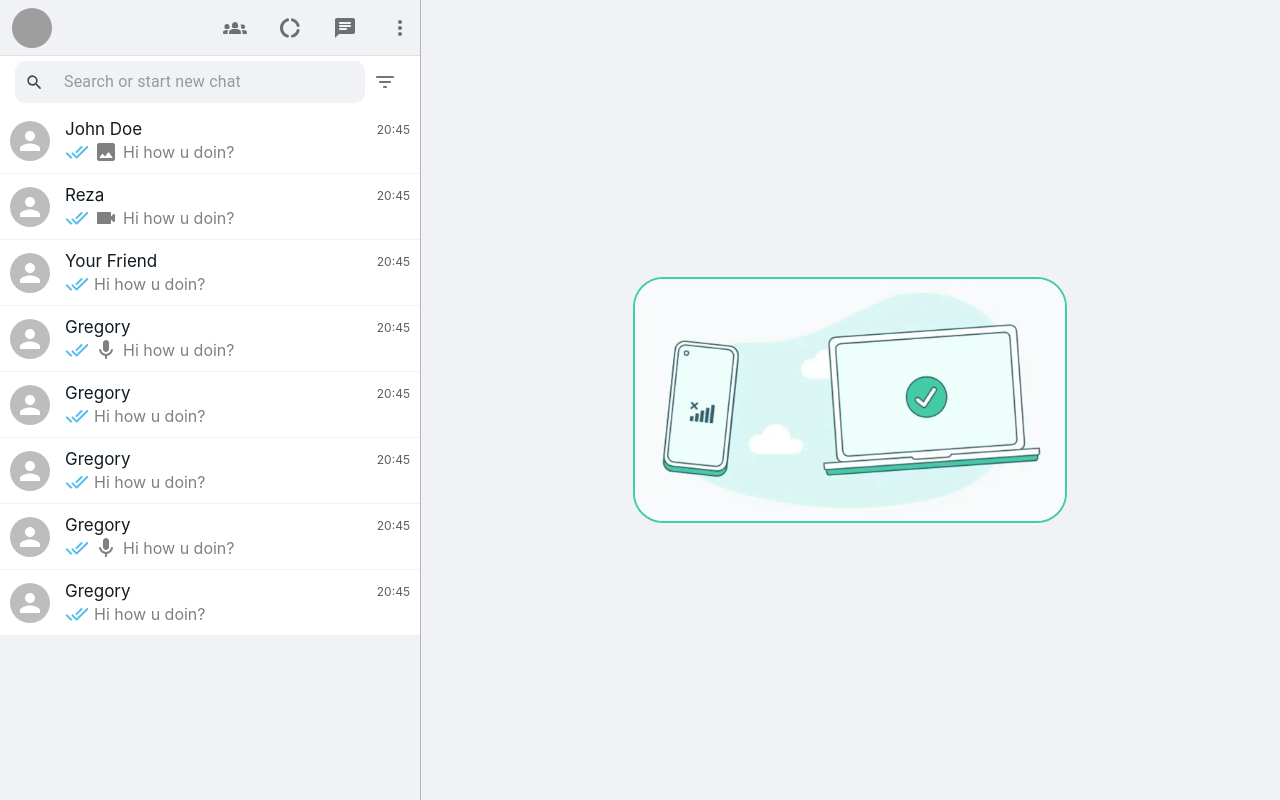
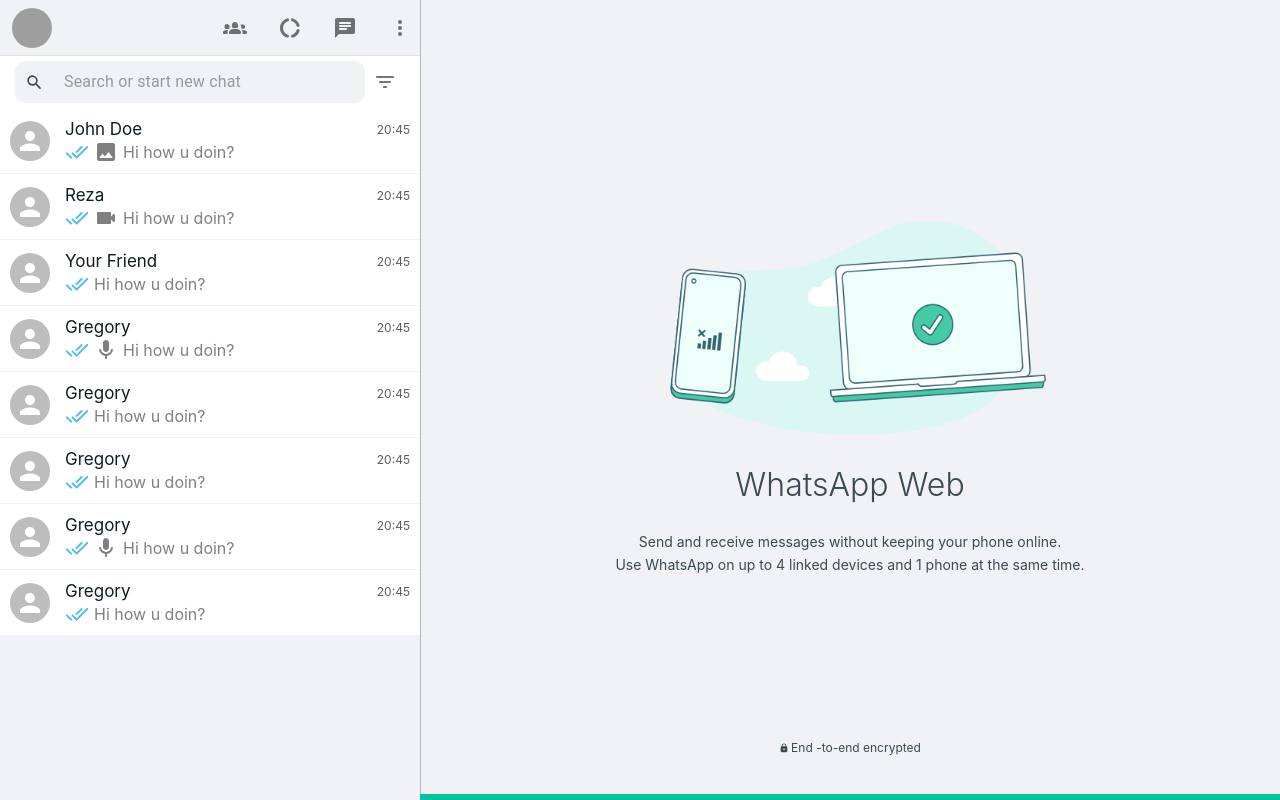
Before and after one commit to rezamohdev/whatsapp-clone, a React (Create React App) app: page / in a window 1280 px wide. Built offline with nearby package versions, Linux system fonts and the light colour scheme; grey boxes are pictures that could not be loaded.

Commit message:
homepage design

```diff
--- a/src/App.css
+++ b/src/App.css
@@ -5,6 +5,7 @@
   --primary-strong: #111b21;
   --primary: #3b4a54;
   --secondary: #667781;
+  --app-background-stripe: #00c69b;
 }
 :root::-webkit-scrollbar {
   display: none;
--- a/src/HomePage.css
+++ b/src/HomePage.css
@@ -1,10 +1,41 @@
 .homepage {
-  display: grid;
-  place-items: center;
+  display: flex;
+  flex-direction: column;
+  justify-content: center;
+  align-items: center;
+  gap: 0px;
+  border-bottom: 6px solid var(--app-background-stripe);
 }
 
 .centeredImage {
   border-radius: 30px;
   width: 430px;
-  border: 2px solid #42cca8;
+  /* border: 2px solid #42cca8; */
 }
+.homepage__title {
+  padding: 0;
+  font-size: 32px;
+  font-weight: 300;
+  color: var(--primary);
+}
+.homepage__subtitle {
+  color: var(--primary);
+  text-align: center;
+  padding: 0;
+  font-size: 14px;
+  font-weight: 400;
+  line-height: 1.65;
+}
+.enc {
+  display: flex;
+  justify-content: center;
+  align-items: center;
+  font-size: 12px;
+  color: var(--primary);
+  position: absolute;
+  bottom: 45px;
+}
+.lock-icon {
+  font-size: 10px !important;
+  margin-right: 2px;
+}
--- a/src/HomePage.js
+++ b/src/HomePage.js
@@ -1,10 +1,20 @@
 import React from "react";
 import imgSrc from './webwo.webp';
 import './HomePage.css';
+import { Lock } from "@mui/icons-material";
 function HomePage() {
     return (
         <div className="homepage">
             <img src={imgSrc} alt="image s" className="centeredImage" />
+            <h2 className="homepage__title">WhatsApp Web</h2>
+            <span className="homepage__subtitle">
+                Send and receive messages without keeping your phone online.
+                <br />Use WhatsApp on up to 4 linked devices and 1 phone at the same time.
+            </span>
+            <div className="enc">
+                <Lock className="lock-icon" />
+                End -to-end encrypted
+            </div>
         </div>
     )
 }
```
Also changed, not shown: src/webwo.webp.
